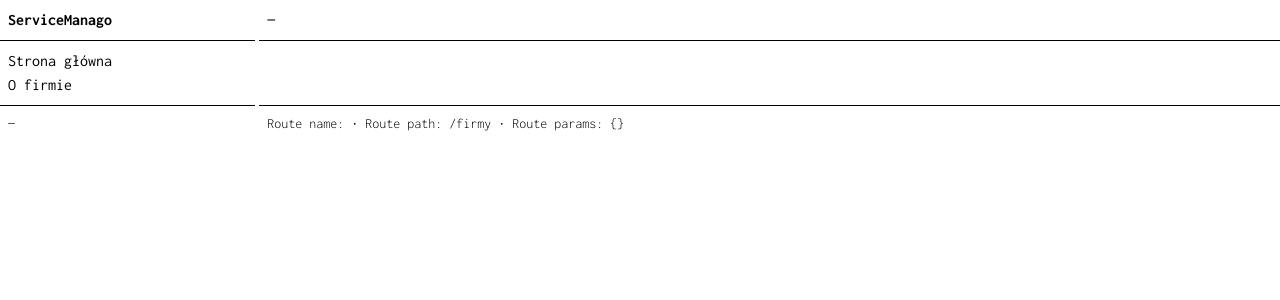
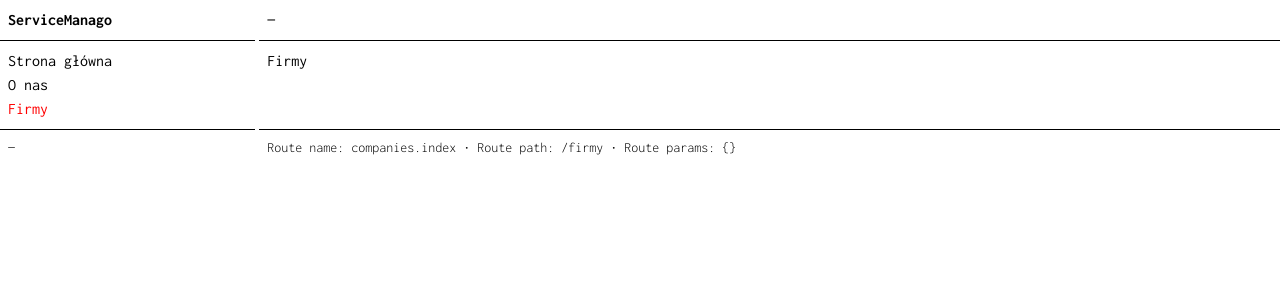
Before and after one commit to KacperMo/ServiceManago-Front, a Vue app in the folder vue/: page /firmy in a window 1280 px wide. Shown: the top 300 px of the page. Built offline with nearby package versions, Linux system fonts and the light colour scheme; the HTML template or start-up script is replaced by a standard one.

Commit message:
Add the company view

```diff
--- a/vue/src/App.vue
+++ b/vue/src/App.vue
@@ -15,7 +15,10 @@ import { RouterLink, RouterView } from "vue-router";
         <RouterLink :to="{ name: 'home' }">Strona główna</RouterLink>
       </div>
       <div>
-        <RouterLink :to="{ name: 'about' }">O firmie</RouterLink>
+        <RouterLink :to="{ name: 'about' }">O nas</RouterLink>
+      </div>
+      <div>
+        <RouterLink :to="{ name: 'companies.index' }">Firmy</RouterLink>
       </div>
     </div>
     <div class="w-4/5 p-2 border-t-[1px] border-black">
--- a/vue/src/router/index.js
+++ b/vue/src/router/index.js
@@ -10,9 +10,14 @@ const router = createRouter({
       component: HomeView,
     },
     {
-      path: "/about",
+      path: "/o-firmie",
       name: "about",
       component: () => import("../views/AboutView.vue"),
+    },
+    {
+      path: "/firmy",
+      name: "companies.index",
+      component: () => import("../views/Company/IndexView.vue"),
     },
   ],
 });
--- /dev/null
+++ b/vue/src/views/Company/IndexView.vue
@@ -0,0 +1,5 @@
+<script setup></script>
+
+<template>
+  <h2>Firmy</h2>
+</template>
```
Also changed, not shown: 1 other file (tests, documents, lock files or other folders).
